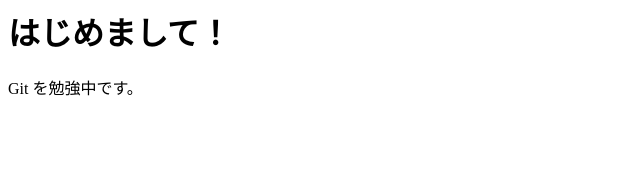
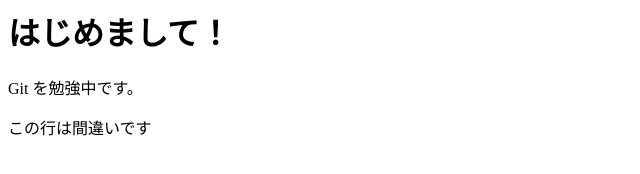
Before and after one commit to yuheitak/my-profile-site, a plain HTML site: page index.html in a window 1280 px wide. Shown: the whole page, without its empty margins (0-640 px from the left). Drawn offline with Linux system fonts and the light colour scheme.

Commit message:
まちがった行を追加

```diff
--- a/index.html
+++ b/index.html
@@ -1,2 +1,3 @@
 <h1>はじめまして！</h1>
 <p>Git を勉強中です。</p>
+<p>この行は間違いです</p>
```
